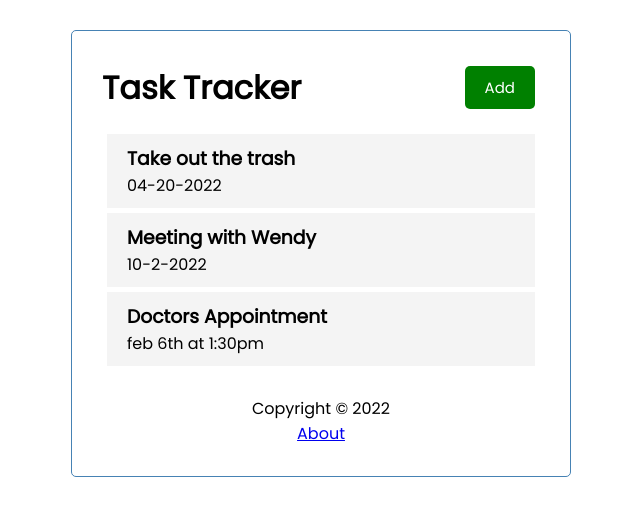
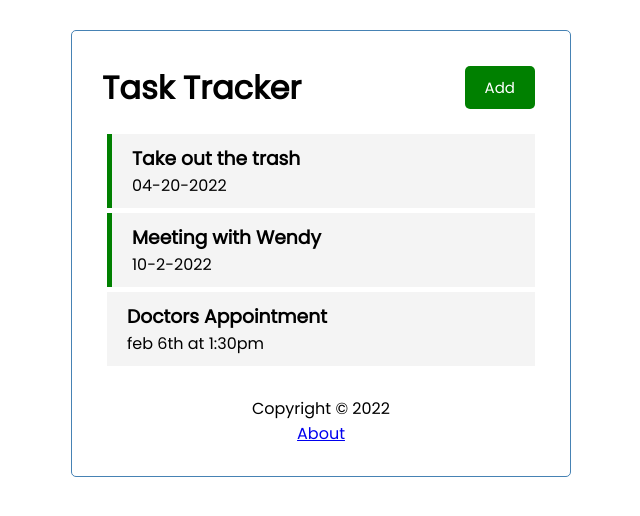
Before and after one commit to jackfros-glitch/task-tracker, a React (Create React App) app in the folder frontend/: page / in a window 1280 px wide. Shown: the top 516 px of the page, without its empty margins (319-959 px from the left). Built offline with nearby package versions, Linux system fonts and the light colour scheme.

Commit message:
bugfix fixed the task reminder bug

```diff
--- a/frontend/src/components/Task.js
+++ b/frontend/src/components/Task.js
@@ -1,8 +1,8 @@
 import React from 'react'
 
-const Task = ({task}) => {
+const Task = ({task, onClick}) => {
   return (
-    <div className='task'>
+    <div className={`task ${task.isCompleted ? 'reminder' : ''}`} onDoubleClick={()=>(onClick(task.id))}>
         <h3>{task.text}</h3>
         <p>{task.day}</p></div>
   )
--- a/frontend/src/components/Tasks.js
+++ b/frontend/src/components/Tasks.js
@@ -1,10 +1,10 @@
 import Task from "./Task"
 
-const Tasks = ({tasks}) => {
+const Tasks = ({tasks, onClick}) => {
   return (
     <>
         {tasks.map((task)=>(
-            <Task key={task.id} task={task} />
+            <Task key={task.id} task={task} onClick={onClick} />
         ))}
     </>
   )
```
